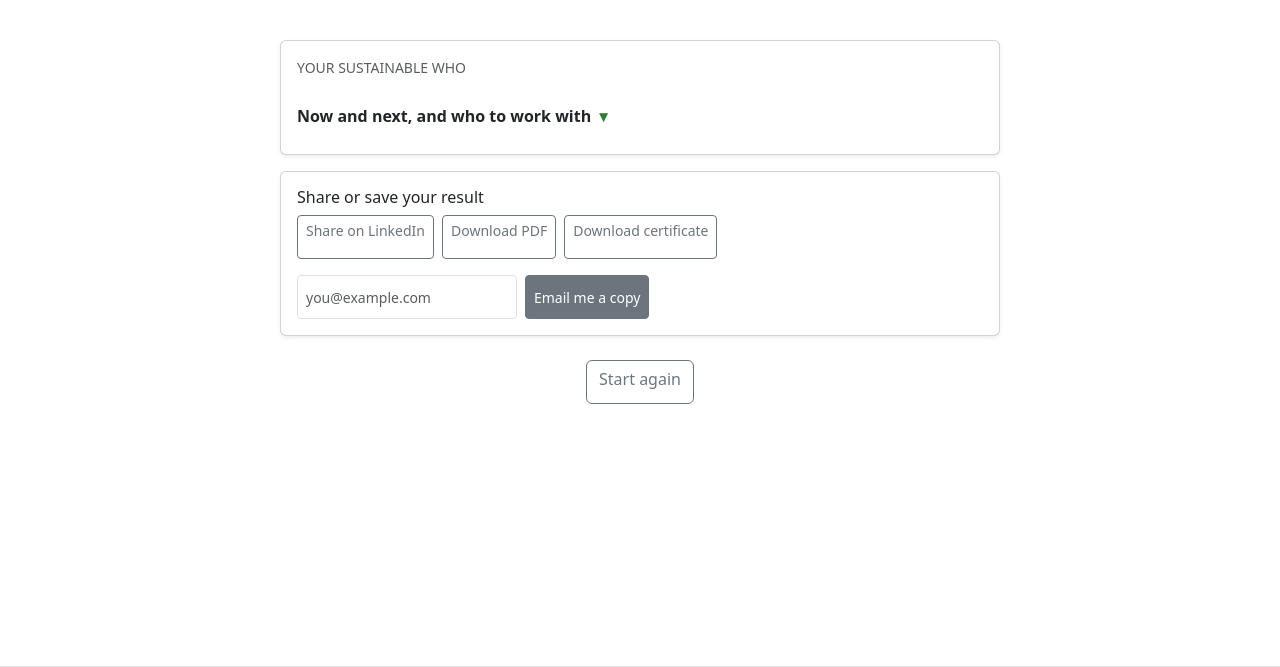
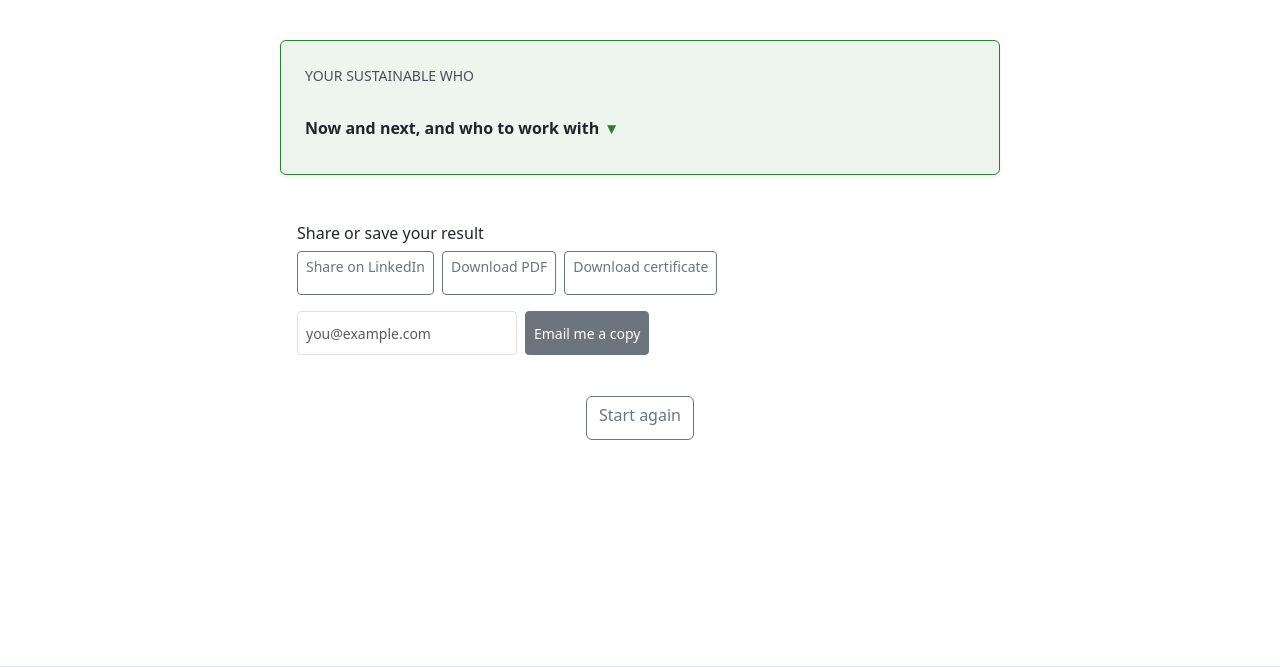
Before and after one commit to TSpice534/monkey-puzzle, a Flask app: template app/templates/survey/result.html in a window 1280 px wide. Shown: the part 57-724 px from the top of the page. Run offline with Flask 3, Linux system fonts and the light colour scheme; the template is opened without the code that fills it, so the values that code supplies are empty.

Commit message:
feat: result page persona card as hero (#0049)

```diff
--- a/app/static/css/theme.css
+++ b/app/static/css/theme.css
@@ -348,7 +348,8 @@
 
 /* Persona icons (backlog #0005) — inline SVG marks on the persona card
    heading and each labelled result-grid cell. SVG files carry no intrinsic
-   size; sized here. Colour inherits via currentColor except on the card. */
+   size; sized here. Colour inherits via currentColor except on the card.
+   The card icon is the 64px hero mark (#0049). */
 .persona-icon {
   display: inline-block;
   line-height: 0;
@@ -360,8 +361,9 @@
   height: 100%;
 }
 .persona-icon--card {
-  width: 2rem;
-  height: 2rem;
+  width: 4rem;
+  height: 4rem;
+  flex: 0 0 auto;
   color: var(--brand-accent);
 }
 .persona-icon--grid {
@@ -439,6 +441,39 @@ main .form-control-sm {
 }
 
 .result-more[open] > summary::after { content: "\25BE"; }
+
+/* Result hero persona card (backlog #0049) */
+.persona-hero {
+  --bs-card-bg: var(--selected-tint);
+  --bs-card-border-color: var(--brand-accent);
+  --bs-card-spacer-y: 1.5rem;
+  --bs-card-spacer-x: 1.5rem;
+}
+.persona-hero__head {
+  display: flex;
+  align-items: center;
+  gap: 1rem;
+  margin-bottom: 0.75rem;
+}
+.persona-hero__title { min-width: 0; }
+.persona-hero__eyebrow { color: var(--header-text); }
+.persona-hero__name {
+  font-size: clamp(1.75rem, 1.35rem + 1.5vw, 2.5rem);
+  font-weight: 700;
+  line-height: 1.15;
+  margin-bottom: 0;
+  overflow-wrap: break-word;
+}
+
+/* Quieten the sections below the hero: no border, fill or shadow, more space.
+   !important beats Bootstrap's !important .shadow-sm / .mt-3 utilities.
+   The innovation card's inline border-left (band colour) still wins. */
+.result-page > .card:not(.persona-hero) {
+  --bs-card-border-color: transparent;
+  --bs-card-bg: transparent;
+  box-shadow: none !important;
+  margin-top: 2rem !important;
+}
 
 /* Footer "Email Us" link: 44px-tall tap target (was 17px). */
 .footer a {
@@ -698,6 +733,11 @@ main .form-control-sm {
   /* Home page persona preview grid (backlog #0042): shrink so all 9 items
      still read on a 320-390px viewport. */
   .persona-icon--preview { width: 1.5rem; height: 1.5rem; }
+
+  /* Hero (#0049): stack icon over the name so long names fit at 320px. */
+  .persona-hero { --bs-card-spacer-y: 1.25rem; --bs-card-spacer-x: 1rem; }
+  .persona-hero__head { flex-direction: column; align-items: flex-start; gap: 0.5rem; }
+  .persona-icon--card { width: 3.5rem; height: 3.5rem; }
   .persona-preview-grid { --preview-gap: 0.75rem; grid-template-columns: repeat(6, 1fr); }
   /* Phones: 3 / 3 / 3 — five across left ~50-60px columns, clipping the names. */
   .persona-preview-grid li:first-child { grid-column: span 2; }
--- a/app/templates/survey/_persona_card.html
+++ b/app/templates/survey/_persona_card.html
@@ -1,12 +1,14 @@
-{# Self-contained persona card — kept as its own partial so a later share/PDF
-   phase can reuse it without touching this markup. #}
+{# Hero persona card (#0049), reused by the PDF. Web styles live in theme.css, PDF styles in pdf/result.html. #}
 {% from "survey/_macros.html" import persona_description, role_phrase %}
-<div class="card shadow-sm">
+<div class="card shadow-sm persona-hero">
   <div class="card-body">
-    <p class="text-uppercase small text-muted mb-1">Your sustainable who</p>
-    <h1 class="h3">
-      {% if persona.icon %}<span class="persona-icon persona-icon--card">{{ persona_icon(persona) }}</span> {% endif %}{{ persona.name }}
-    </h1>
+    <div class="persona-hero__head">
+      {% if persona.icon %}<span class="persona-icon persona-icon--card">{{ persona_icon(persona) }}</span>{% endif %}
+      <div class="persona-hero__title">
+        <p class="persona-hero__eyebrow text-uppercase small mb-1">Your sustainable who</p>
+        <h1 class="h3 persona-hero__name">{{ persona.name }}</h1>
+      </div>
+    </div>
     <p class="lead">{{ persona.tagline }}</p>
     <p>{{ persona_description(persona, audience) }}</p>
 
--- a/app/templates/survey/result.html
+++ b/app/templates/survey/result.html
@@ -23,7 +23,7 @@
 {% endblock %}
 
 {% block content %}
-<div class="mx-auto" style="max-width: 720px;">
+<div class="mx-auto result-page" style="max-width: 720px;">
   {% include "survey/_persona_card.html" %}
 
   {% include "survey/_result_grid.html" %}
```
Also changed, not shown: DESIGN.md (+2 -1 lines), app/templates/pdf/result.html (+7 -1 lines), tests/test_result_hero_persona_card.py (added, +187 -0 lines), CHANGELOG.md.
